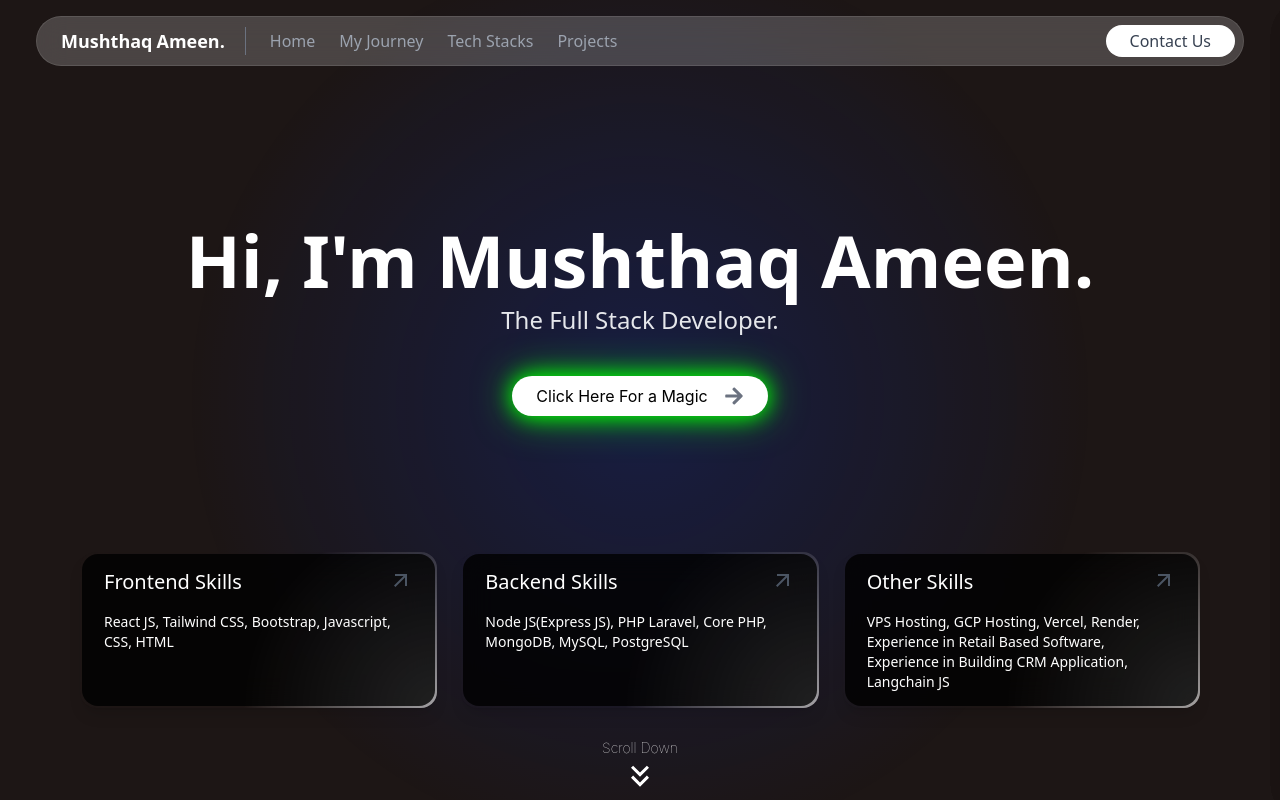
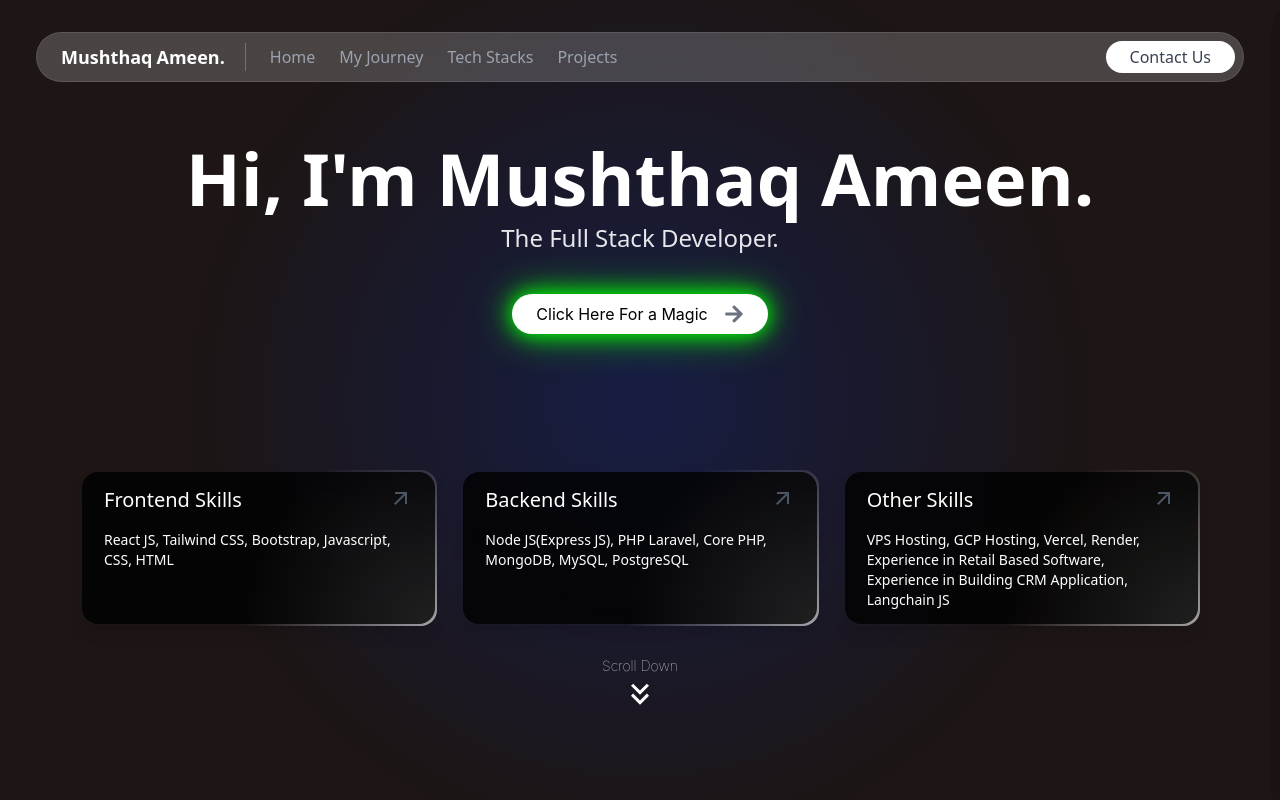
Before and after one commit to techcorpian/mushthaq-portfolio, a React (Vite) app: page / in a window 1280 px wide. Shown: the top 800 px of the page. Built offline with nearby package versions, Linux system fonts and the light colour scheme.

Commit message:
menubar bug fixed

```diff
--- a/src/view/shared/UIElements/Menu.jsx
+++ b/src/view/shared/UIElements/Menu.jsx
@@ -44,7 +44,7 @@ const Menu = () => {
         };
     }, [menuRef]);
     return (
-        <div className="sticky top-4 w-full inset-0 z-50">
+        <div className="fixed top-4 w-full inset-0 z-50">
     <div className='md:flex justify-between px-2 py-1 items-center gap-4 bg-white/20 border border-white/10 backdrop-filter backdrop-blur-lg mx-9 my-4 rounded-full hidden'>
         <div className='flex'>
             <Logo spanClass='md:text-lg text-xl' divClass='md:text-lg text-xl' />
@@ -68,13 +68,10 @@ const Menu = () => {
                 }
             </div>
         </div>
-                {/* <button className='bg-white p-2 px-5 rounded-full text-sm text-white uppercase hover:text-sky-700 bg-sky-800'>Client Portal</button> */}
         <ScrollLink to='contact' smooth={true} duration={500} className='text-gray-700 rounded-full px-6 py-1 md:block hidden hover:bg-gray-300 bg-white hover:text-black/80 cursor-pointer transition-all duration-300'>Contact Us</ScrollLink>
     </div>
-            <div className='flex justify-between items-center w-full fixed px-4 py-3 z-10 '>
-
+    <div className='flex justify-between items-center w-full fixed px-4 py-3 z-50'>
         <div className='gap-1 uppercase font-medium text-gray-300 items-center hidden md:flex bg-black'>
-
         </div>
 
         <div className="md:hidden">
@@ -83,8 +80,8 @@ const Menu = () => {
             </button>
         </div>
     </div>
-            <div ref={menuRef} className={`fixed top-0 inset-x-0 p-2 transition transform origin-top-right md:hidden ${isMenuOpen ? 'opacity-100 scale-y-100' : 'opacity-0 scale-y-0'}`}>
-                <div className="rounded-lg bg-white shadow-md ring-1 ring-black ring-opacity-5 ">
+    <div ref={menuRef} className={`fixed top-0 inset-x-0 p-2 transition transform origin-top-right md:hidden ${isMenuOpen ? 'opacity-100 scale-y-100 z-50' : 'opacity-0 scale-y-0 z-50'}`}>
+        <div className="rounded-lg bg-white shadow-md ring-1 ring-black ring-opacity-5 z-50">
         {
                     MenuTitles.map((data, index) => (
                         <ScrollLink
@@ -106,6 +103,7 @@ const Menu = () => {
         <ScrollLink to="contact" className='border border-[#EEB708] text-sm py-1 px-4 rounded-full float-right bg-[#EEB708] text-black my-2'>Get in touch</ScrollLink>
     </div>
 </div>
+
     )
 }
 
```
Lines whose indentation alone changed are shown as unchanged.
